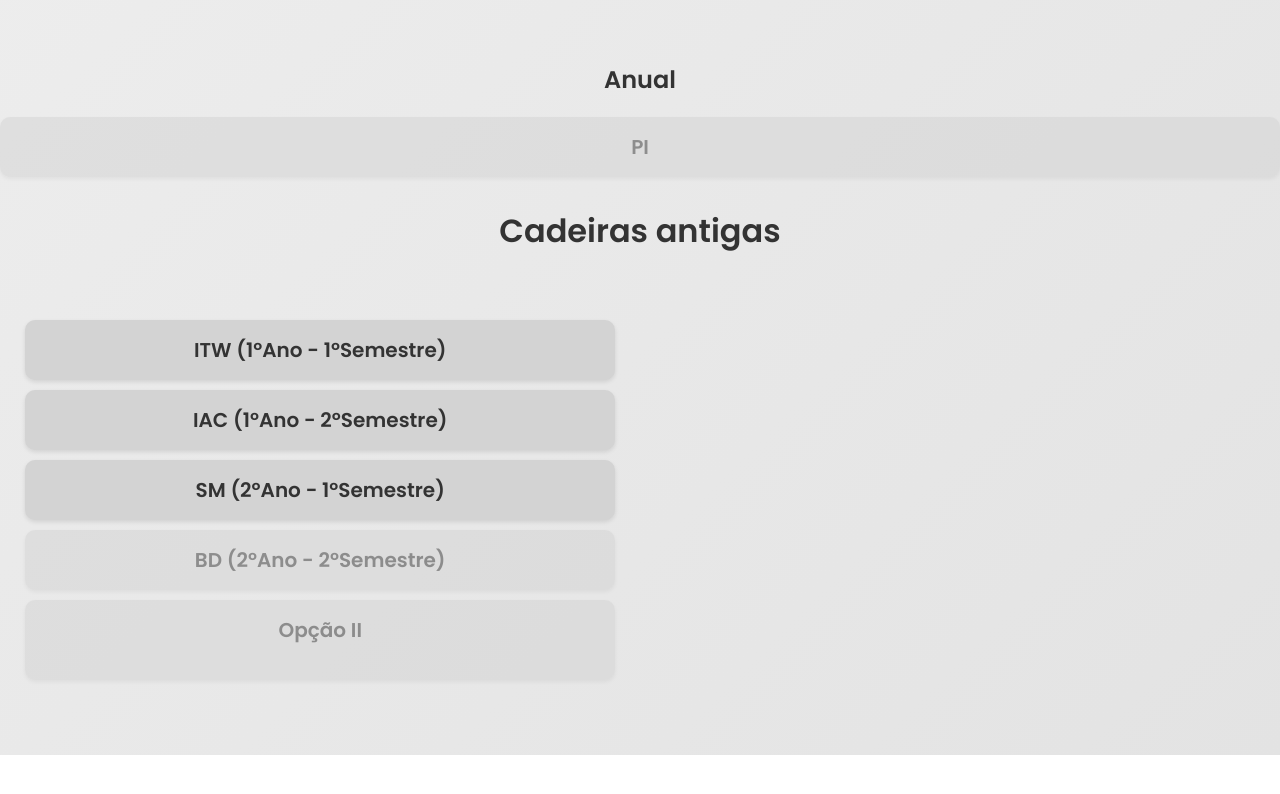
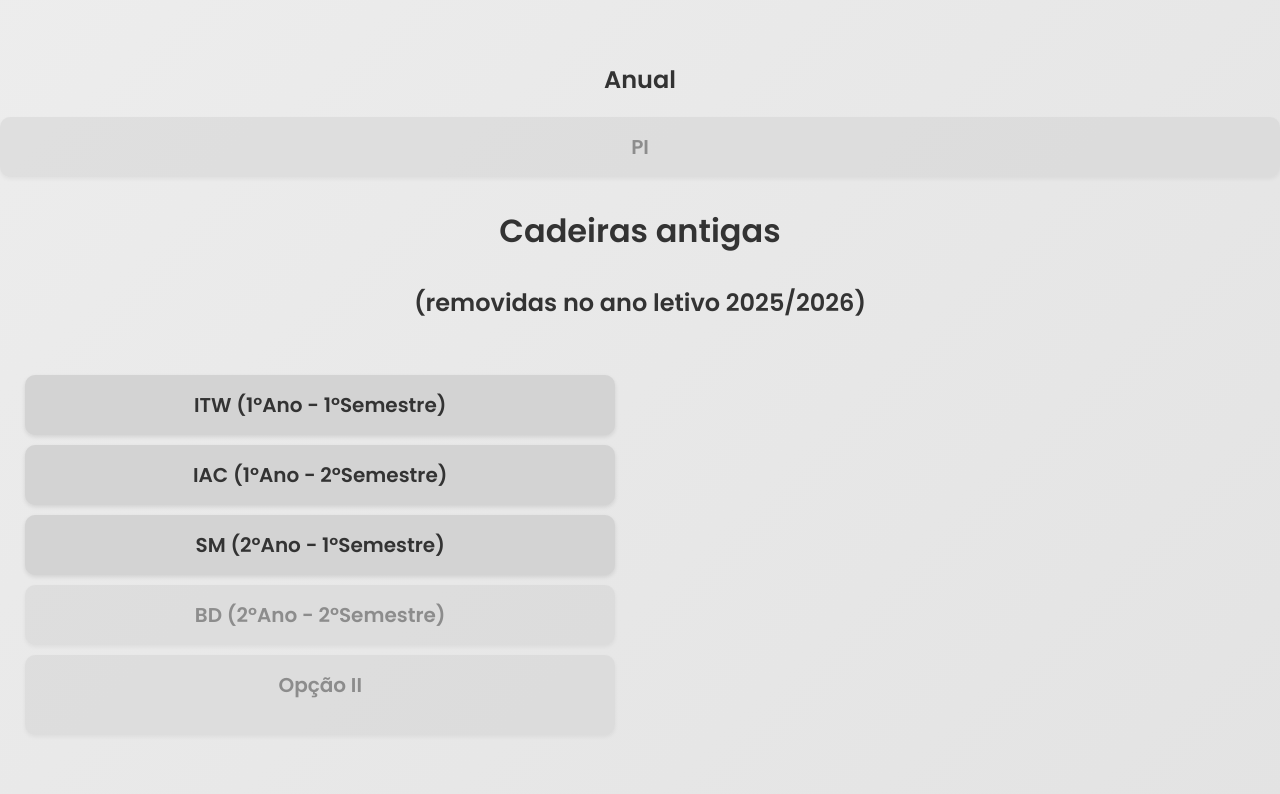
Before and after one commit to DrivesNEI/Drives-NEI, a plain HTML site: page videos.html in a window 1280 px wide. Shown: the part 1952-2746 px from the top of the page. Before the commit the page ends 2707 px from the top, so only its background shows below. Drawn offline with Linux system fonts and the light colour scheme.

Commit message:
Update videos.html

```diff
--- a/videos.html
+++ b/videos.html
@@ -419,6 +419,7 @@
 
     <!-- Cadeiras antigas (removidas no ano curricular 2025/2026) Section -->
     <div class="year-title">Cadeiras antigas</div>
+    <h3>(removidas no ano letivo 2025/2026)</h3>
     <div class="semester-container">
         <div class="semester">
             <a class="semester-button" href="https://youtube.com/playlist?list=PLCXN8olD1SQHJZ7QjTL9fSw_t_cUTELIv&si=ICDkYDdHjpUY0KXo" style="text-decoration: none;">
```
